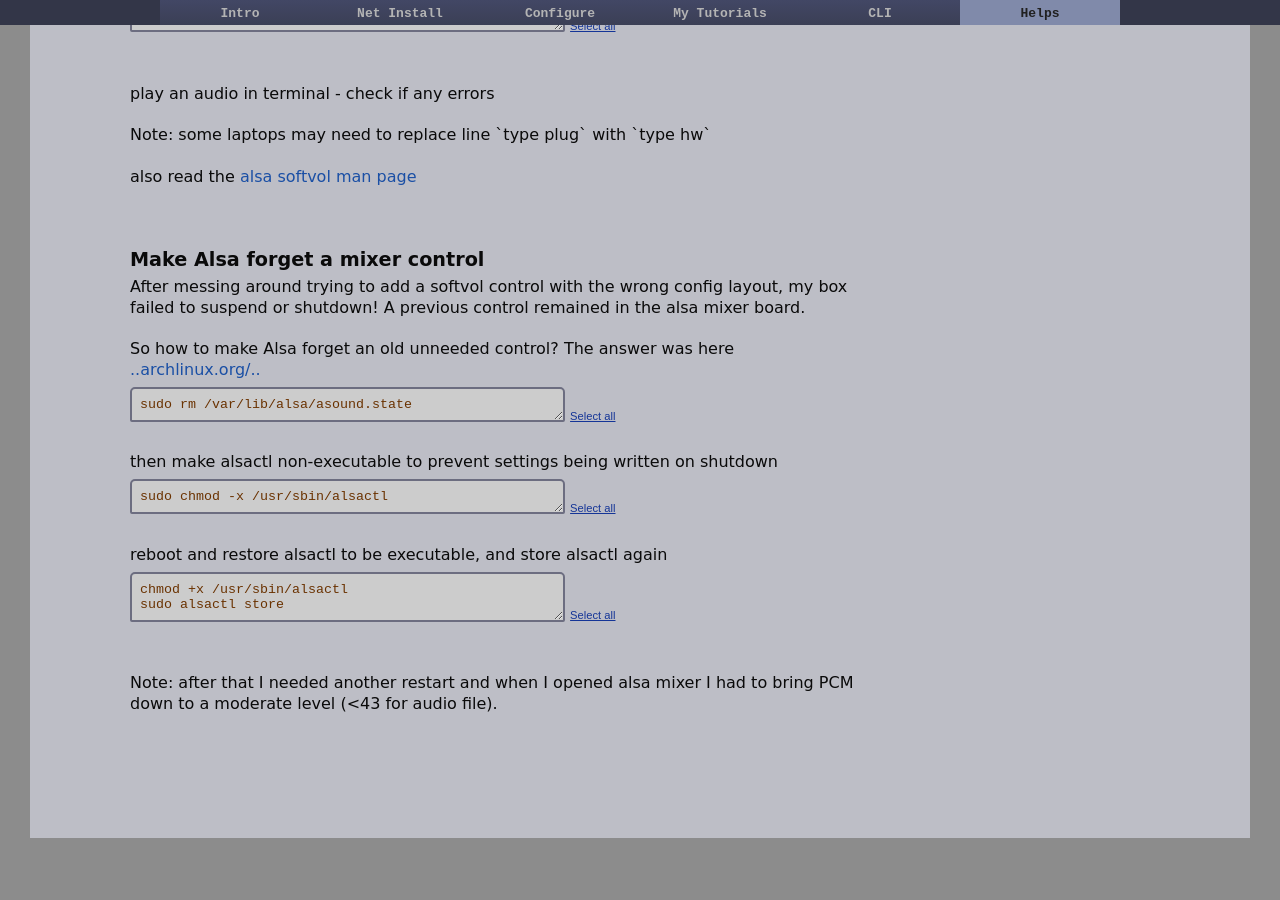
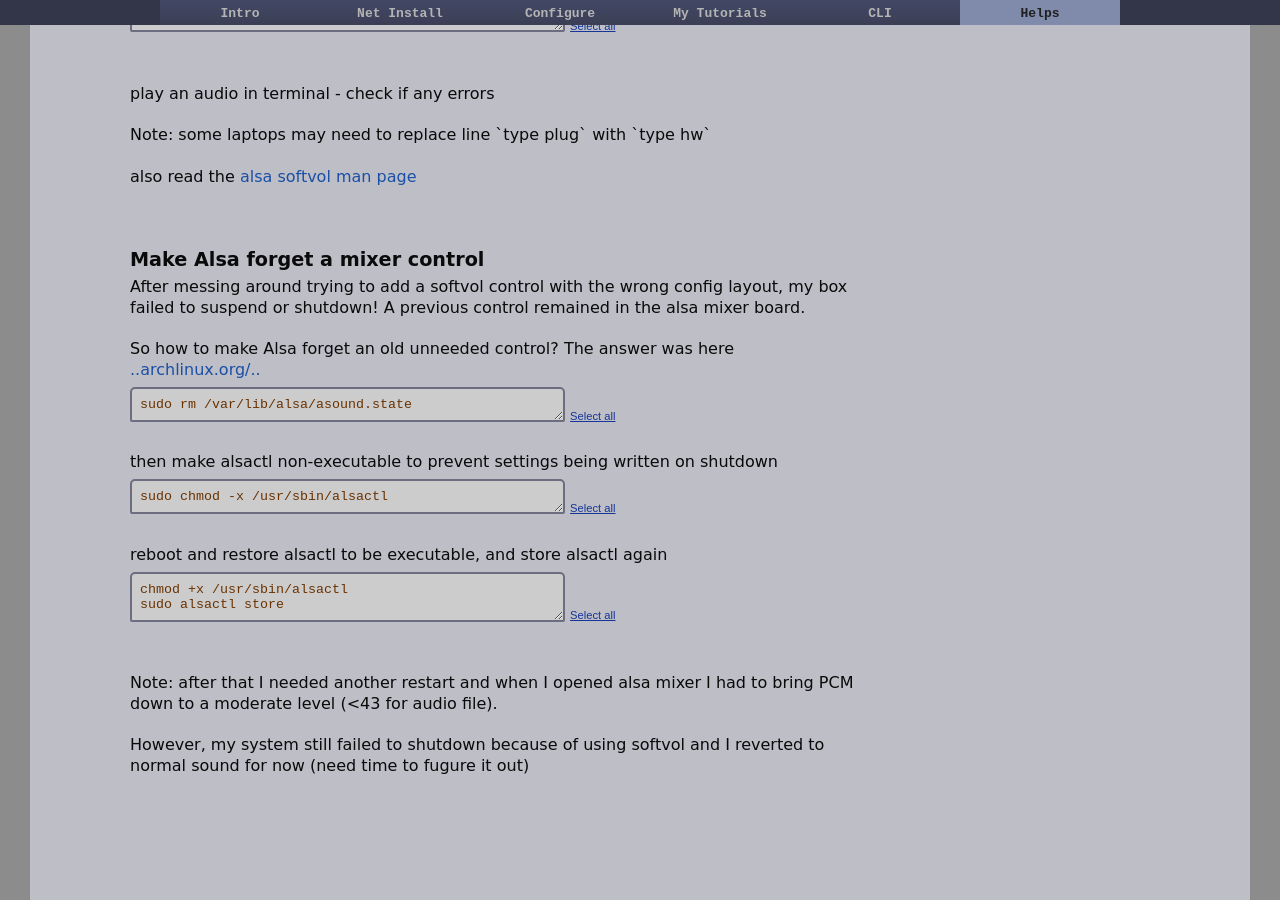
Before and after one commit to dquinton/debian-install, a Jekyll site: the page built from helps/18-volume-boost.html, in a window 1280 px wide and 900 px high, scrolled down 1131 px. Built offline with Jekyll 4.4.1, drawn with Linux system fonts in a browser that asks for light colours; before the commit the page ends 1969 px from its top, so only the background shows below that.

Commit message:
updating volume page

```diff
--- a/helps/18-volume-boost.html
+++ b/helps/18-volume-boost.html
@@ -95,4 +95,7 @@ sudo alsactl store</textarea>
 </form>
 <br><br>
 Note: after that I needed another restart and when I opened alsa mixer I had to bring PCM down to a moderate level (<43 for audio file).
+<br><br>
+However, my system still failed to shutdown because of using softvol and I reverted to normal sound for now (need time to fugure it out)
+
 <br><br><br><br><br>
--- a/netinstall/step3.html
+++ b/netinstall/step3.html
@@ -305,7 +305,7 @@ or you can try hostsblock <a href="http://gaenserich.github.io/hostsblock/">http
 
 <form>
 <textarea name="T" id="install" rows="2" cols="80">
-sudo apt-get install gconf-editor gnome-system-tools gnome-font-viewer ttf-mscorefonts-installer xfce4-dict cheese xfburn xpad</textarea>
+sudo apt-get install gconf-editor gnome-system-tools gnome-disk-utility gnome-font-viewer ttf-mscorefonts-installer xfce4-dict cheese xfburn xpad</textarea>
 &nbsp;<input type="button" class="submitLink" value="Select all" onClick="javascript:this.form.T.focus();this.form.T.select();">
 </form>
 <br>
```
